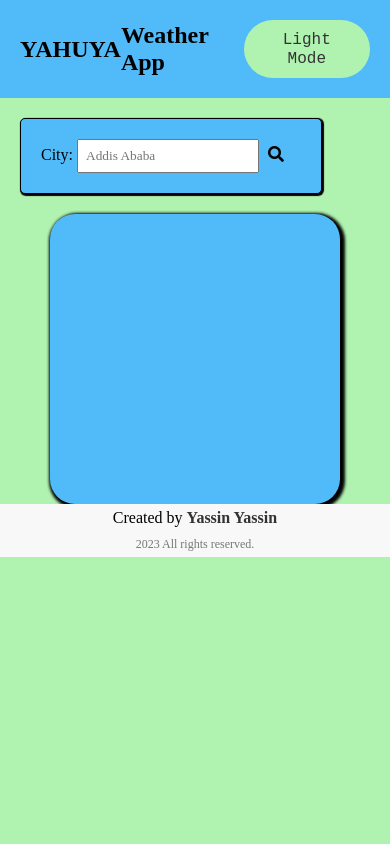
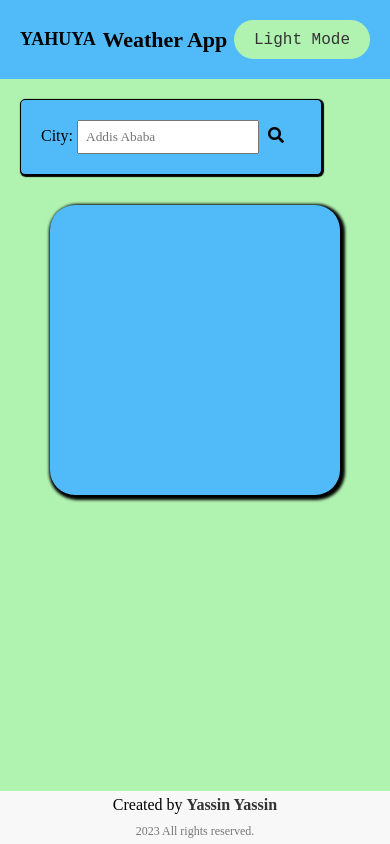
Before and after one commit to yyassin1/Weather-App, a plain HTML site: page index.html in a window 390 px wide. Drawn offline with Linux system fonts and the light colour scheme.

Commit message:
Reduce the Font of the Header

```diff
--- a/style.css
+++ b/style.css
@@ -11,6 +11,11 @@ body {
   margin: 0;
   padding: 0;
 }
+.container{
+  display: flex;
+  flex-direction: column;
+  min-height: 100vh;
+}
 .header {
   display: flex;
   justify-content: space-between;
@@ -19,8 +24,15 @@ body {
   padding: 20px;
 }
 @media (max-width:768px) {
-  .header {
-
+  #Left-header {
+    font-size: 18px;
+  }
+  #Right-header {
+    font-size: 22px;
+  }
+  #mode-toggle{
+  padding: 5px 10px;
+  font-size: 12px;
   }
 }
 .add-location {
```
